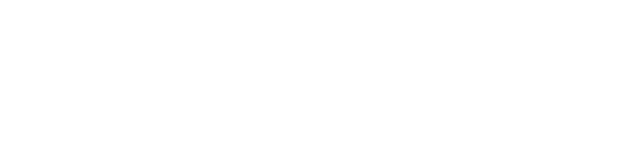
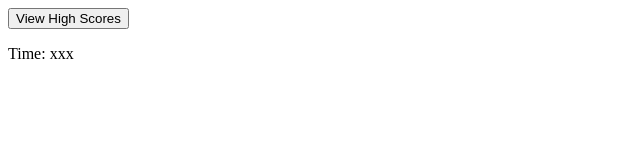
Before and after one commit to Asimone13/CodingQuiz, a plain HTML site: page index.html in a window 1280 px wide. Shown: the whole page, without its empty margins (0-640 px from the left). Drawn offline with Linux system fonts and the light colour scheme.

Commit message:
added header

```diff
--- a/index.html
+++ b/index.html
@@ -8,3 +8,13 @@
     <link rel="stylesheet" href="./assets/css/style.css">
     <title>Code Quiz</title>
 </head>
+<body>
+    <header>
+        <div>
+            <button class="btnHeader" id="view-high-scores">View High Scores</button>
+        </div>
+        <div>
+            <p>Time: <span id="timeLeft">xxx</span></p>
+        </div>
+
+    </header>
```
